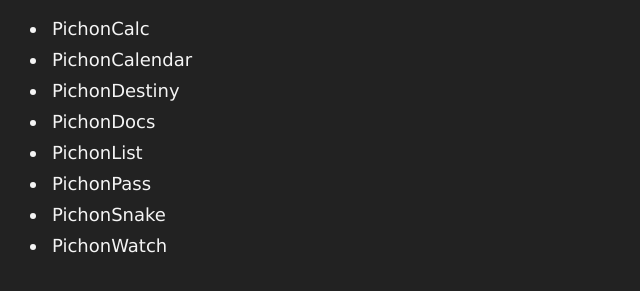
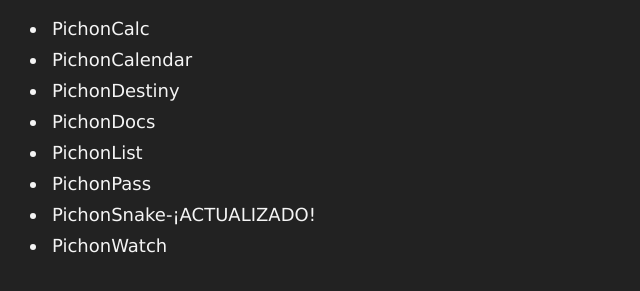
Before and after one commit to Pichisoft/Web, a plain HTML site: page index.html in a window 1280 px wide. Shown: the part 117-408 px from the top of the page, without its empty margins (0-640 px from the left). Drawn offline with Linux system fonts and the light colour scheme.

Commit message:
Update index.html

```diff
--- a/index.html
+++ b/index.html
@@ -65,7 +65,7 @@
       </li>
       <li>
         <a target="_blank" rel="noopener noreferrer" href="https://pichisoft.github.io/Web/pichonsnake.html"
-          >PichonSnake</a
+          >PichonSnake-¡ACTUALIZADO!</a
         >
       </li>
       <li>
```
